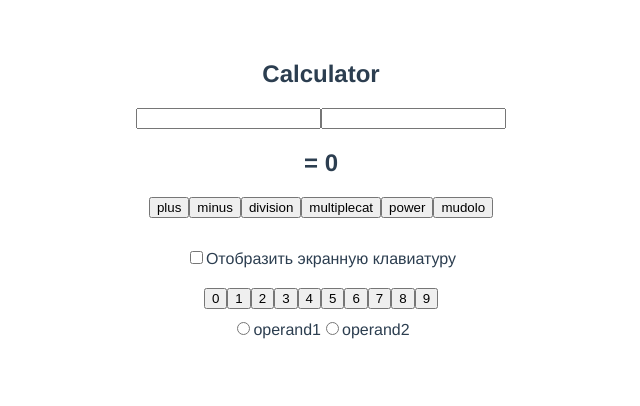
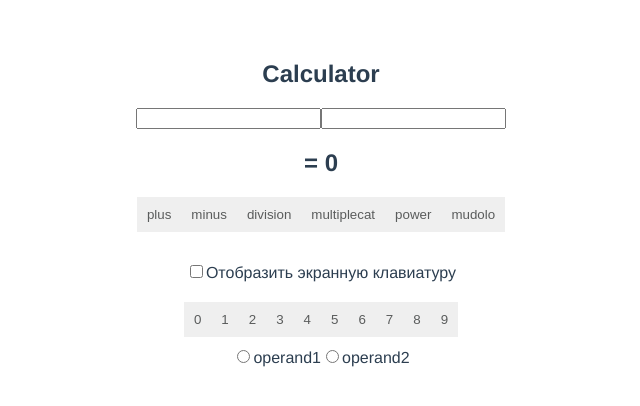
Before and after one commit to elis1386/GB_vue, a Vue app in the folder Vue/: page / in a window 1280 px wide. Shown: the top 406 px of the page, without its empty margins (319-959 px from the left). Built offline with nearby package versions, Linux system fonts and the light colour scheme.

Commit message:
make some changes

```diff
--- a/Vue/src/App.vue
+++ b/Vue/src/App.vue
@@ -4,20 +4,24 @@
     <h2>Calculator</h2>
 
     <input  v-model.number="number">
+    <input  v-model.number="number">
 
-      <input  v-model.number="number">
     <p class="error" v-if="error">ERROR</p>
     <h2 class="text">= {{result}}</h2>
-      <button v-for="item in items" :key="item.value" @click="calcHandler(item.value)">
+
+    <button class="actions" v-for="item in items" :key="item.value" @click="calcHandler(item.value)">
       {{ item.name }}
     </button>
+
     <div class="checkbox">
-      <input type="checkbox" id="checkbox" v-model="checked">
+      <input type="checkbox" id="checkbox">
       <label for="checkbox">Отобразить экранную клавиатуру</label>
     </div>
-      <button v-for="number in numbers" :key="number.id" @click="keyBoard(number.id)">
+
+    <button class="numbers" v-for="number in numbers" :key="number.id" @click="keyBoard(number.id)">
       {{ number.value}}
     </button>
+
     <div class="radio">
     <input type="radio" id="one" value="operand1" v-model="picked">
     <label for="one">operand1</label>
@@ -41,7 +45,8 @@ export default {
            result: 0,
            str: null,
            error: false,
-           checked: false,
+           keyboardVisibl: false,
+           cheked: false,
            picked: false,
            items: [
             {
@@ -159,9 +164,15 @@ export default {
        this.result = this.operand1 % this.operand2
      },
      keyBoard(number) {
+       this.number = number.value
 
      }
-   }
+   },
+//   //  computed: {
+//   //       showKyeboard() {
+//   //           return this.keyboardVisibl ? 'Hide keyboard' : 'Show keyboard'
+//   //       },
+// }
 }
 
 </script>
@@ -175,6 +186,16 @@ export default {
   color: #2c3e50;
   margin-top: 60px;
 }
+.actions {
+  border: rgb(128, 126, 126);
+  padding: 10px;
+  color: rgb(90, 92, 92);
+}
+.numbers {
+  border: rgb(128, 126, 126);
+  padding: 10px;
+  color: rgb(90, 92, 92);
+}
 .error {
   color: red;
 }
```
Lines whose indentation alone changed are shown as unchanged.
